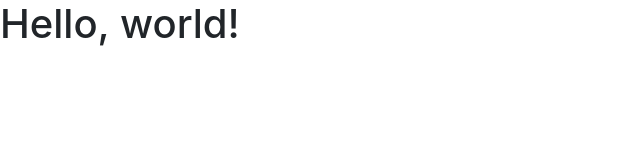
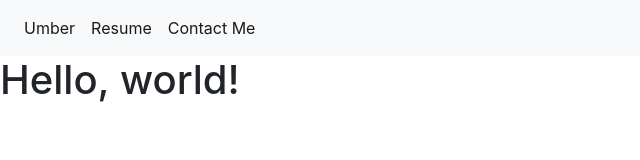
Before and after one commit to umberahmed/umberahmed.com, a plain HTML site: page public/index.html in a window 1280 px wide. Shown: the whole page, without its empty margins (0-640 px from the left). Drawn offline with nearby package versions, Linux system fonts and the light colour scheme.

Commit message:
Created Navbar
added personal text to navbar

```diff
--- a/public/index.html
+++ b/public/index.html
@@ -8,16 +8,30 @@
     <!-- Bootstrap CSS -->
     <link rel="stylesheet" href="https://stackpath.bootstrapcdn.com/bootstrap/4.1.1/css/bootstrap.min.css" integrity="sha384-WskhaSGFgHYWDcbwN70/dfYBj47jz9qbsMId/iRN3ewGhXQFZCSftd1LZCfmhktB" crossorigin="anonymous">
 
+    <!-- Navbar  -->
+    <nav class="navbar navbar-expand-lg navbar-light bg-light">
+      <button class="navbar-toggler" type="button" data-toggle="collapse" data-target="#navbarSupportedContent" aria-controls="navbarSupportedContent" aria-expanded="false" aria-label="Toggle navigation">
+        <span class="navbar-toggler-icon"></span>
+      </button>
+      <div class="collapse navbar-collapse" id="navbarSupportedContent">
+        <ul class="navbar-nav mr-auto">
+          <li class="nav-item active">
+            <a class="nav-link" href="#">Umber<span class="sr-only">(current)</span></a>
+          </li>
+          <li class="nav-item active">
+            <a class="nav-link" href="#">Resume<span class="sr-only">(current)</span></a>
+          </li>
+          <li class="nav-item active">
+            <a class="nav-link" href="#">Contact Me<span class="sr-only">(current)</span></a>
+          </li>
+        </ul>
+      </div>
+    </nav>
+
     <title>Hello, world!</title>
   </head>
   <body>
     <h1>Hello, world!</h1>
-
-
-
-
-
-
 
     <!-- Optional JavaScript -->
     <!-- jQuery first, then Popper.js, then Bootstrap JS -->
```
